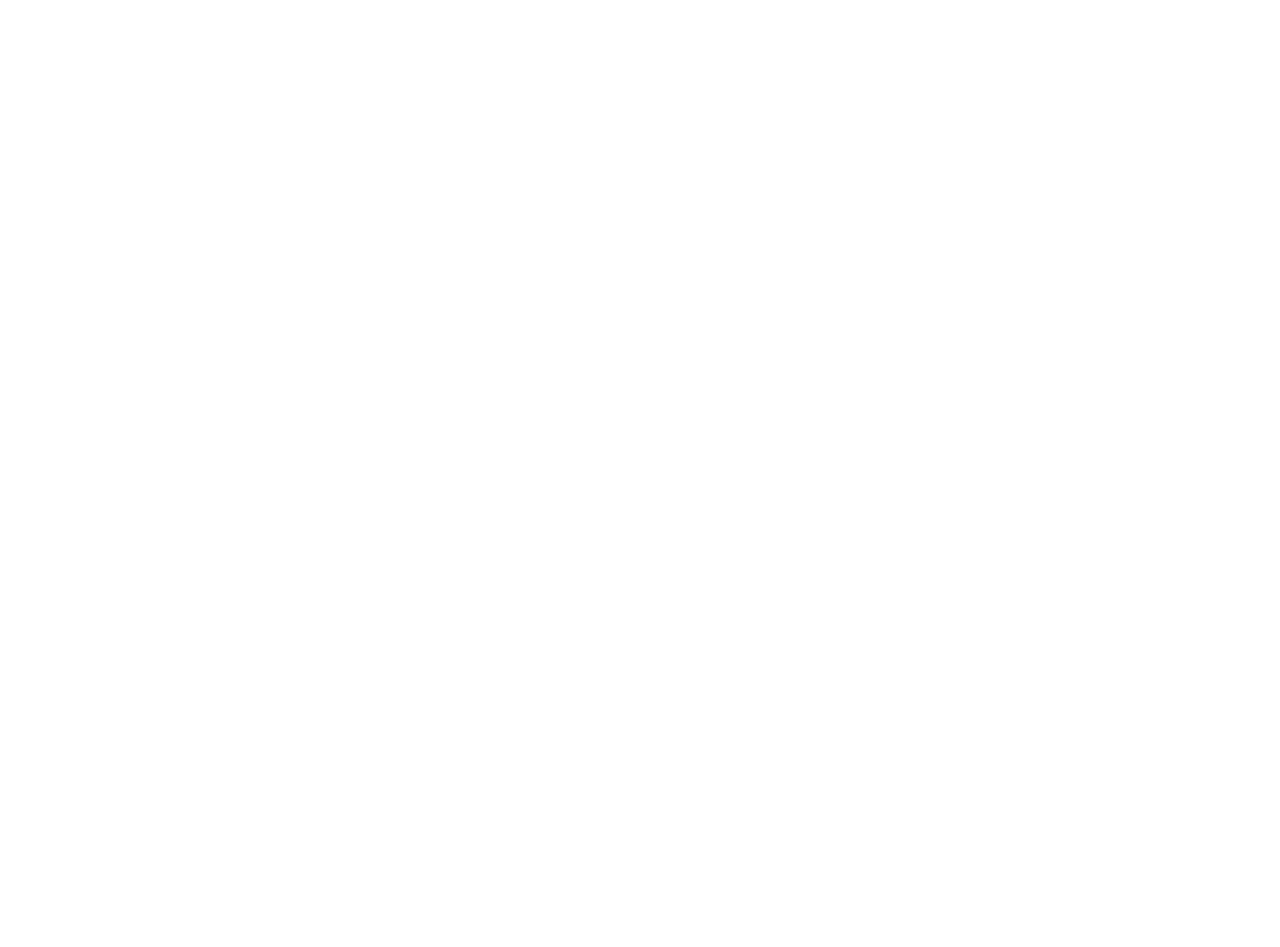
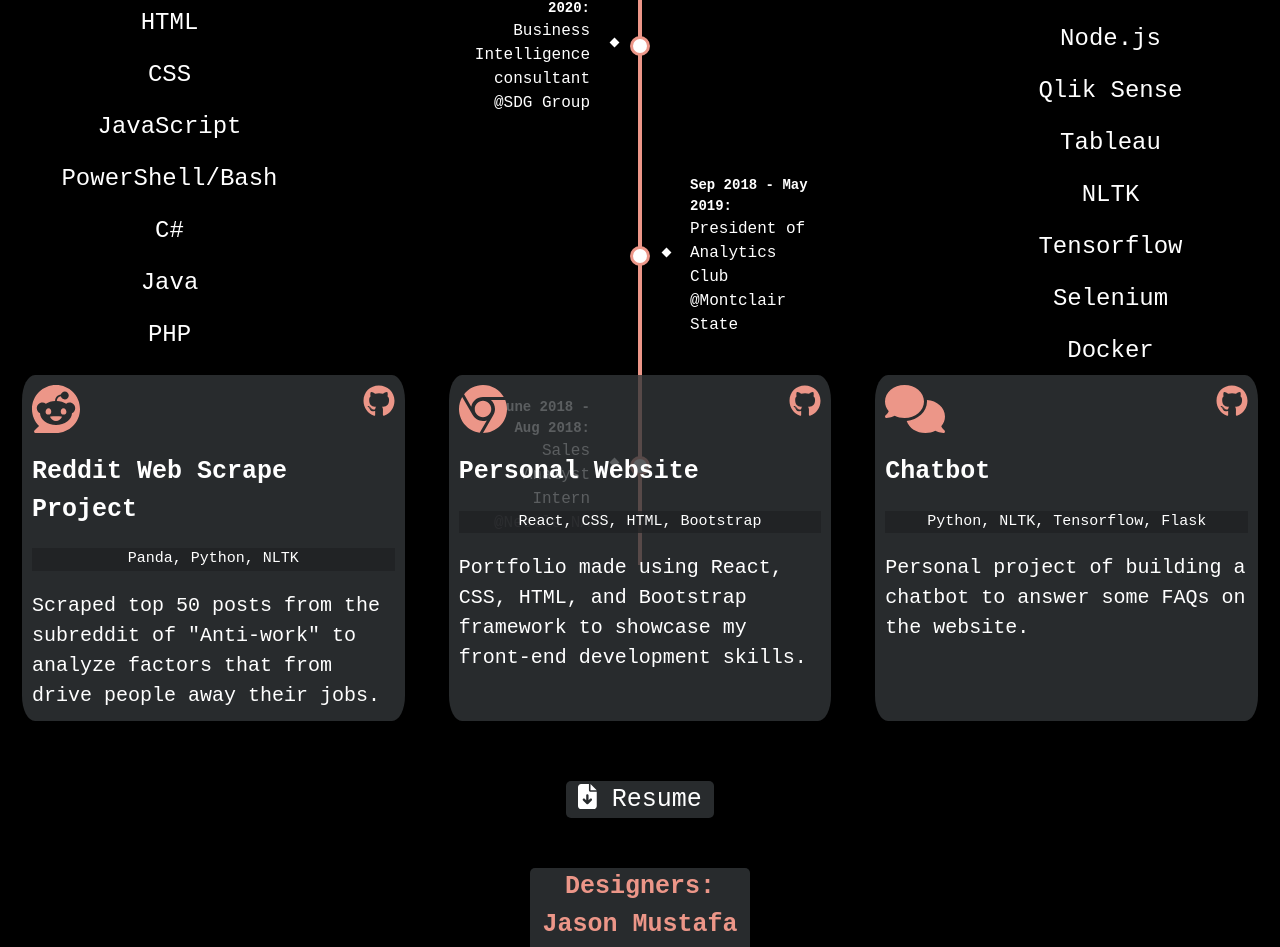
Before and after one commit to dkimb0526/my-web-portfolio, a React (Create React App) app: page / in a window 1280 px wide. Before the commit this address had no page. Shown: the part 1820-2767 px from the top of the page. Before the commit the page ends 800 px from the top, so only its background shows below. Built offline with nearby package versions, Linux system fonts and the light colour scheme.

Commit message:
resume update and API update

```diff
--- a/package.json
+++ b/package.json
@@ -1,6 +1,6 @@
 {
   "name": "my-web-portfolio",
-  "homepage": "https://dkimb0526.github.io/my-web-portfolio",
+  "homepage": "https://hiredavidkimball.com",
   "version": "0.1.0",
   "private": true,
   "dependencies": {
--- a/public/index.html
+++ b/public/index.html
@@ -24,7 +24,7 @@
       work correctly both with client-side routing and a non-root public URL.
       Learn how to configure a non-root public URL by running `npm run build`.
     -->
-    <title>React App</title>
+    <title>David Kimball</title>
   </head>
   <body>
     <noscript>You need to enable JavaScript to run this app.</noscript>
--- a/src/App.js
+++ b/src/App.js
@@ -8,7 +8,7 @@
   return (
     <Layout>
       <Routes>
-        <Route exact path="/my-web-portfolio" element={<Overview />} />
+        <Route exact path="/" element={<Overview />} />
         <Route exact path="/chatbot" element={<Chatbot />} />
       </Routes>
     </Layout>
--- a/src/components/layouts/MainNavigation.js
+++ b/src/components/layouts/MainNavigation.js
@@ -15,7 +15,7 @@
         <Row className="d-flex justify-content-around">
           <Col md="auto">
             <div className={classes.bg}>
-              <Link to="/my-web-portfolio">Overview</Link>
+              <Link to="/">Overview</Link>
             </div>
           </Col>
           <Col md="auto">
--- a/src/components/pages/pagelayout/ChatbotInterface.js
+++ b/src/components/pages/pagelayout/ChatbotInterface.js
@@ -24,7 +24,7 @@
   }
   //can also look into addEventListener
   useEffect(() => {
-    fetch(`http://127.0.0.1:5000/chatbot/${Request}`)
+    fetch(`https://davechatbot.herokuapp.com/chatbot/${Request}`)
       .then((res) => res.json())
       .then((data) => {
         setBotResponse(data); //set BotResponse values
--- a/src/components/pages/pagelayout/ResumeOverview.js
+++ b/src/components/pages/pagelayout/ResumeOverview.js
@@ -62,7 +62,16 @@
                         <p className="text-center">JavaScript</p>
                       </Row>
                       <Row>
-                        <p className="text-center">PowerShell</p>
+                        <p className="text-center">PowerShell/Bash</p>
+                      </Row>
+                      <Row>
+                        <p className="text-center">C#</p>
+                      </Row>
+                      <Row>
+                        <p className="text-center">Java</p>
+                      </Row>
+                      <Row>
+                        <p className="text-center">PHP</p>
                       </Row>
                     </Col>
                   </Row>
@@ -125,6 +134,15 @@
                       <Row>
                         <p className="text-center">NLTK</p>
                       </Row>
+                      <Row>
+                        <p className="text-center">Tensorflow</p>
+                      </Row>
+                      <Row>
+                        <p className="text-center">Selenium</p>
+                      </Row>
+                      <Row>
+                        <p className="text-center">Docker</p>
+                      </Row>
                     </Col>
                   </Row>
                 </Container>
```
Also changed, not shown: 2 other files (tests, documents, lock files or other folders).
